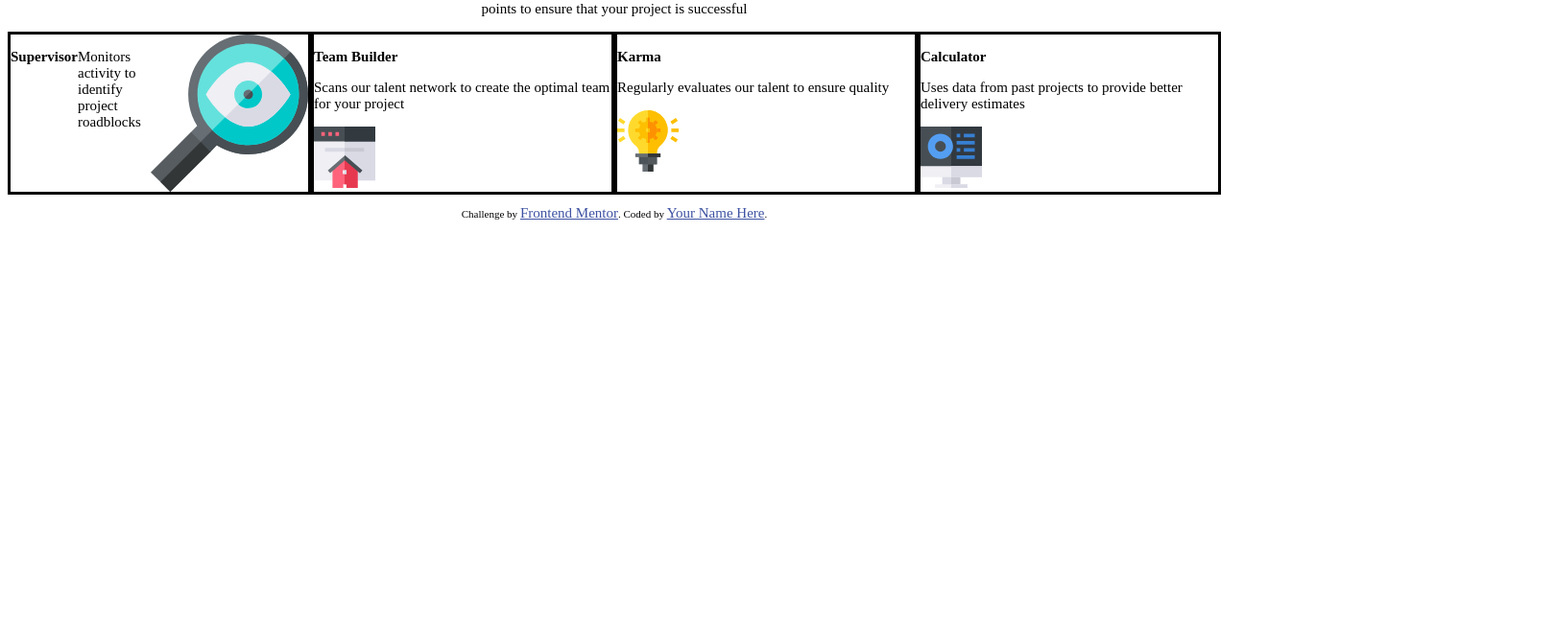
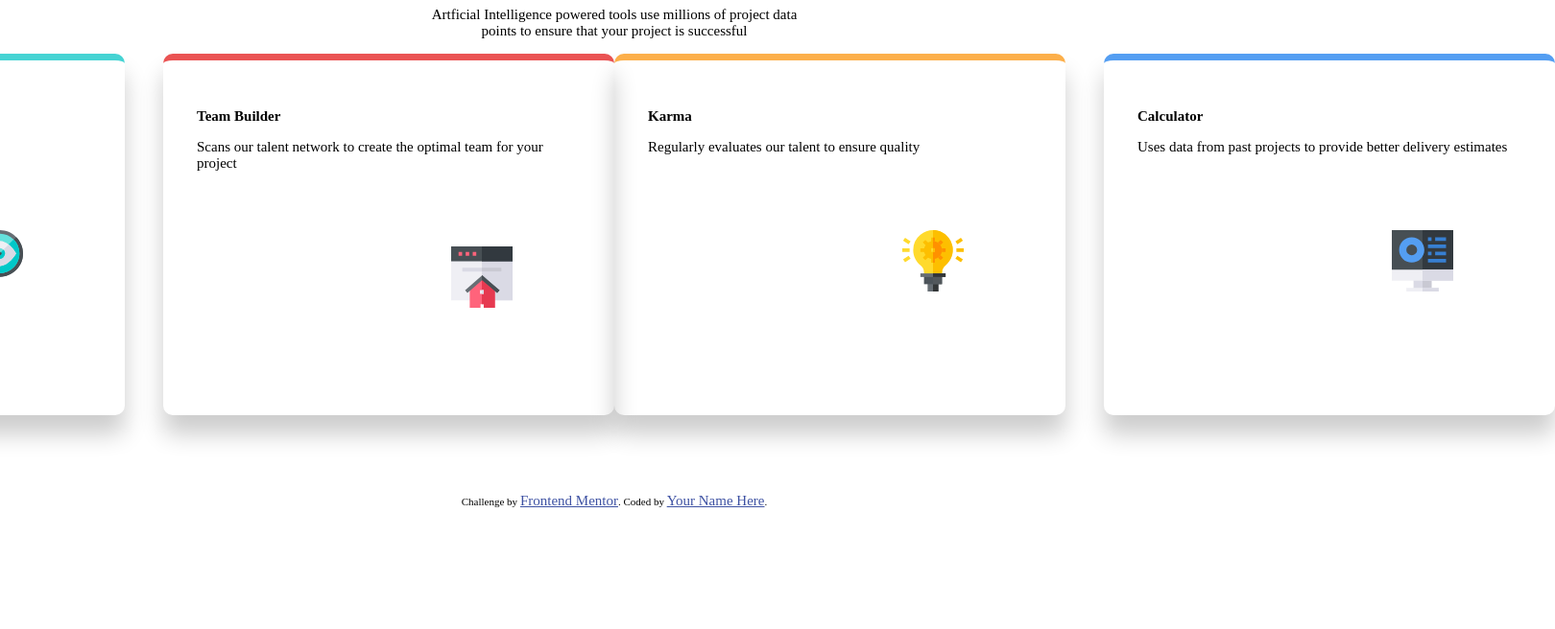
Before and after one commit to OmoItohan/HTML-PRACTICE, a plain HTML site: page index.html in a window 1280 px wide. Shown: the part 144-800 px from the top of the page at 96% size, 1620 px wide, since content can reach past the window. Drawn offline with Linux system fonts and the light colour scheme.

Commit message:
first commit

```diff
--- a/index.html
+++ b/index.html
@@ -16,6 +16,7 @@
   </style>
 </head>
 <body>
+  <main>
   <div>
     <h1 class="omo"> Reliable, efficient delivery</h1>
       <h1>Powered by Technology</h1>
@@ -24,32 +25,32 @@
   <p class="omo1" >Artficial Intelligence powered tools use millions of project data <br> points
   to ensure that your project is successful</p>
 
-  <div class="card">
-    <div class="card1">
+  <section>
+    <div class="card card1">
       <h3>Supervisor</h3>
       <p>Monitors activity to identify project roadblocks</p>
       <img src="images/icon-supervisor.svg" alt="Supervisor">
     </div>
 
-    <div class="card2">
+    <div class="card card2">
       <h3>Team Builder</h3>
       <p>Scans our talent network to create the optimal team for your project</p>
       <img src="images/icon-team-builder.svg" alt="Team">
     </div>
 
-    <div class="card3">
+    <div class="card card3">
       <h3>Karma</h3>
       <p>Regularly evaluates our talent to ensure quality</p>
       <img src="images/icon-karma.svg" alt="karma">
     </div>
 
-    <div class="card4">
+    <div class="card card4">
       <h3>Calculator</h3>
       <p>Uses data from past projects to provide better delivery estimates</p>
       <img src="images/icon-calculator.svg" alt="Calculator">
     </div>
-  </div>
-
+  </section>
+  </main>
 
 
 
--- a/style.css
+++ b/style.css
@@ -17,29 +17,62 @@ img{
     justify-content: right;
 
 }
+main{
+    display: flex;
+    justify-content: center;
+    align-items: center;
+    flex-direction: column;
+}
+section{
+    display: flex;
+    flex-flow: row;
+    align-items: center;
+    margin-bottom: 30px;
+}
 .card{
-    display: flex;
-
+    position: relative;
+    width: 400px;
+    height: 300px;
+    margin-bottom: 40px;
+    padding: 35px;
+    box-shadow: 0px 20px 25px rgba(0, 0, 0, 0.2);
+    border-top: 7px solid rgb(0, 0, 0);
+    border-radius: 10px;
+    cursor: pointer;
+    transition: all 0.4s;
+    -webkit-border-radius: 10px;
+    -moz-border-radius: 10px;
+    -ms-border-radius: 10px;
+    -o-border-radius: 10px;
+    -webkit-transition: all 0.4s;
+    -moz-transition: all 0.4s;
+    -ms-transition: all 0.4s;
+    -o-transition: all 0.4s;
+}
+.card:hover{
+    transform: scale(1.03);
+    -webkit-transform: scale(1.03);
+    -moz-transform: scale(1.03);
+    -ms-transform: scale(1.03);
+    -o-transform: scale(1.03);
 }
 .card1{
-    border: 193px 129px 193px 129px;
-    border: solid;
-    width: 40%;
-    display: flex;
+     border-top: 7px solid hsl(180, 62%, 55%);
+    margin-right: 40px;
 
 }
 .card2{
-    border: 193px 129px 193px 129px;
-    border: solid;
-    width: 40%;
+    border-top: 7px solid hsl(0, 78%, 62%);
 }
 .card3{
-    border: 193px 129px 193px 129px;
-    border: solid;
-    width: 40%;
+    border-top: 7px solid hsl(34, 97%, 64%);
 }
 .card4{
-    border: 193px 129px 193px 129px;
-    border: solid;
-    width: 40%;
+    border-top: 7px solid hsl(212, 86%, 64%);
+    margin-left: 40px;
 }
+img{
+    /* position: absolute; */
+    margin-top: 63px;
+    margin-left: 265px;
+}
```
